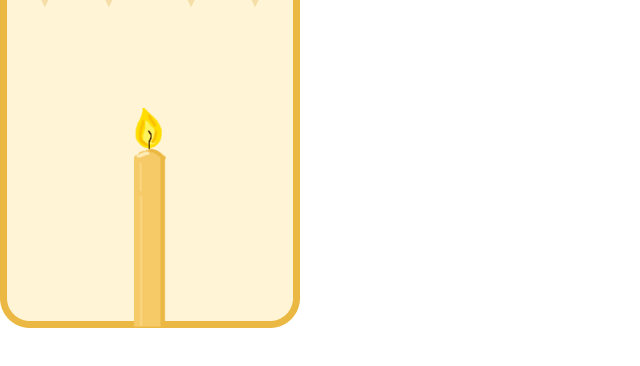
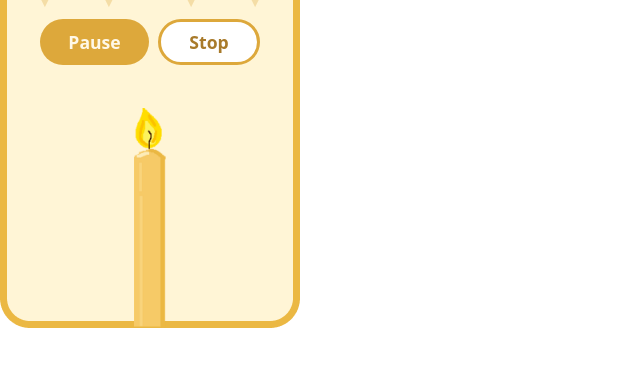
Before and after one commit to SubahAmin/Candle-Burning-Timer, a website: page index.html in a window 1280 px wide. Both pictures are taken after a click on the button "Start". Shown: the part 272-638 px from the top of the page, without its empty margins (0-640 px from the left). Drawn offline with Linux system fonts and the light colour scheme.

Commit message:
Update index.html

```diff
--- a/index.html
+++ b/index.html
@@ -40,7 +40,11 @@
         </div>
       </div>
 
-      <button id="startBtn" class="start-btn">Start</button>
+      <div class="timer-buttons">
+        <button id="startBtn" class="start-btn">Start</button>
+        <button id="pauseBtn" class="pause-btn" style="display:none;">Pause</button>
+        <button id="stopBtn" class="stop-btn" style="display:none;">Stop</button>
+      </div>
 
       <div class="candle-wrap">
         <img id="candleImg" class="candle" src="assets/Untitled-1_0000_1-2.png" alt="candle" />
```
